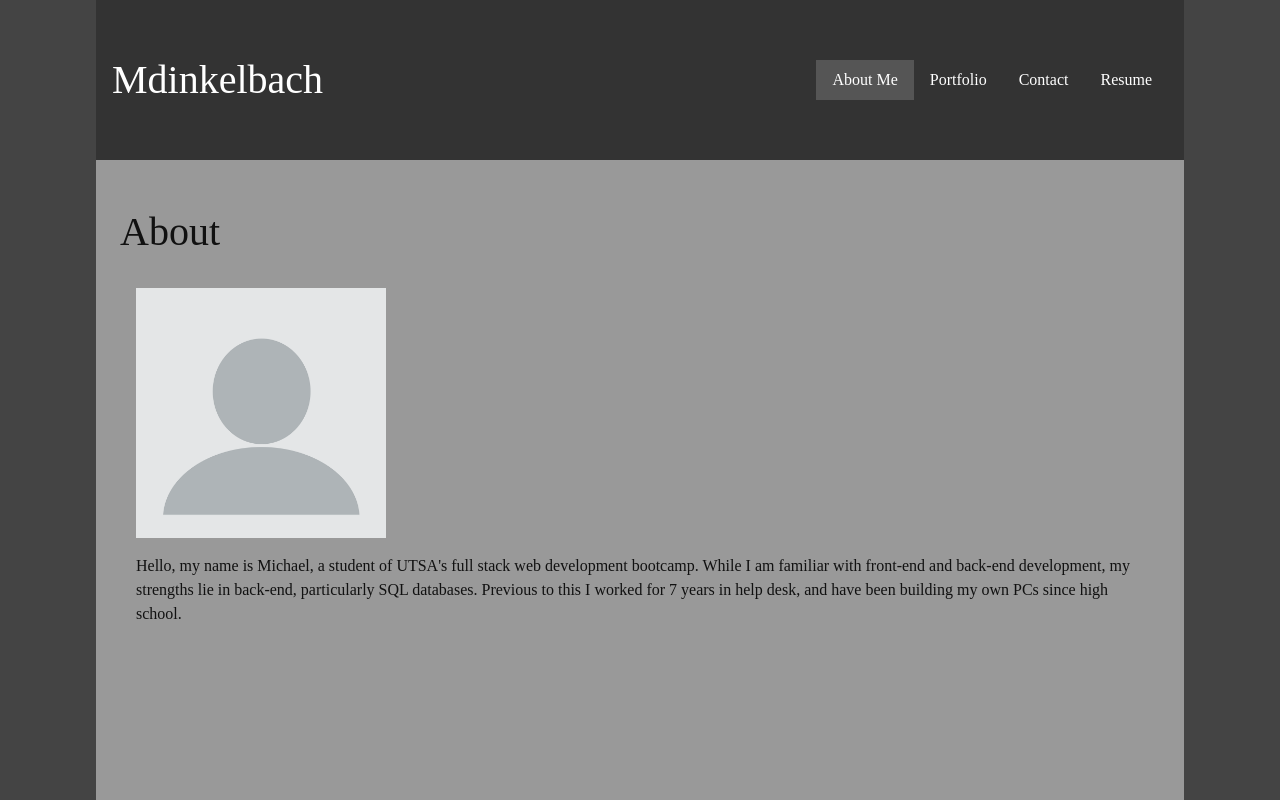
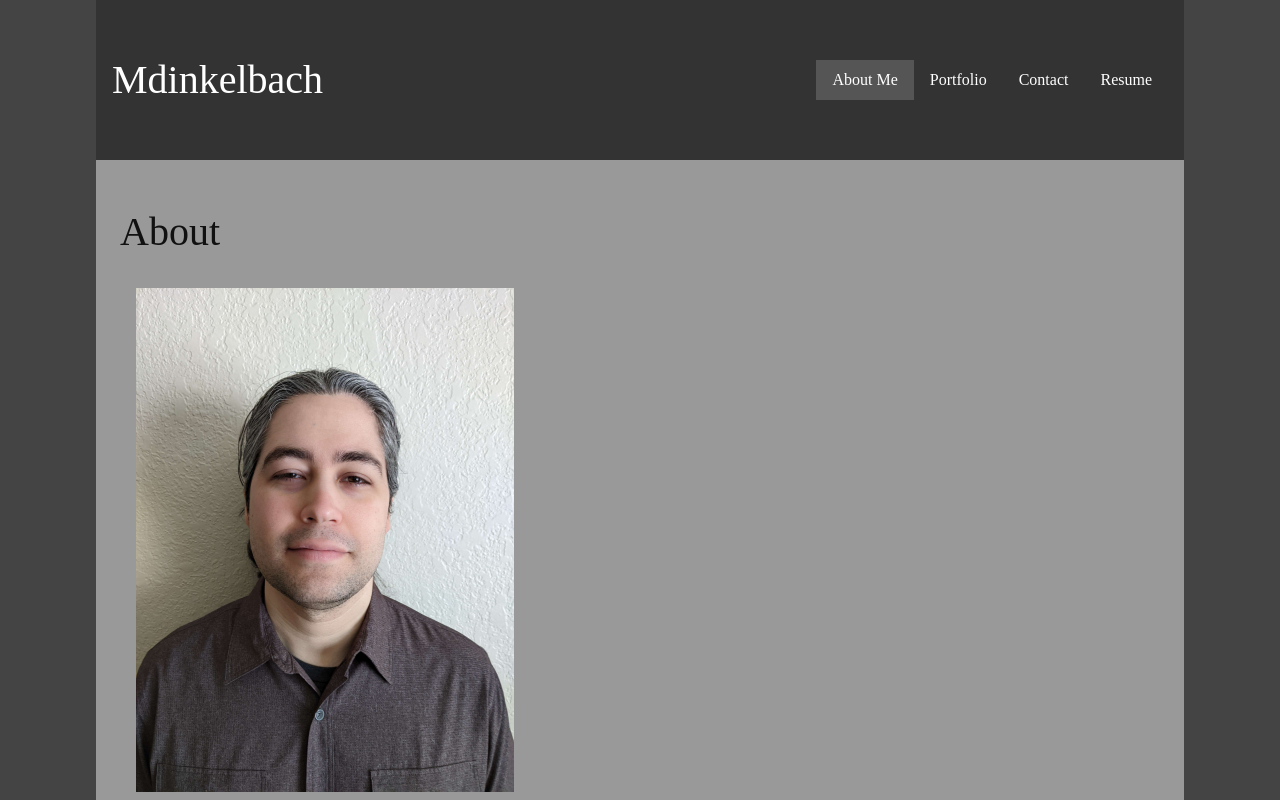
Before and after one commit to mdinkelbach/portfolio-resume, a React (Create React App) app: page / in a window 1280 px wide. Shown: the top 800 px of the page. Built offline with nearby package versions, Linux system fonts and the light colour scheme.

Commit message:
profile-pic

```diff
--- a/src/assets/style/App.css
+++ b/src/assets/style/App.css
@@ -76,8 +76,8 @@
 }
 
 .profile-pic {
-    height: 250px;
-    width: 250px;
+    height: 504px;
+    width: 378px;
 }
 
 .portfolio-list {
--- a/src/components/pages/About.js
+++ b/src/components/pages/About.js
@@ -1,4 +1,4 @@
-import profile from '../../assets/images/profile-pic.png'
+import profile from '../../assets/images/profile-pic.jpg'
 
 function About() {
   return (
@@ -6,7 +6,7 @@ function About() {
         <h1>About</h1>
         <div className='profile'>
           <img className="profile-pic" src={profile} />
-          <p className="profile-text">Hello, my name is Michael, a student of UTSA's full stack web development bootcamp. While I am familiar with front-end and back-end development, my strengths lie in back-end, particularly SQL databases. Previous to this I worked for 7 years in help desk, and have been building my own PCs since high school.</p>
+          <p className="profile-text">Hello, my name is Michael, a student of UTSA's full stack web development bootcamp. Throughout the course I have become familiar with a multitude of front-end and back-end development aspects, my strengths lie in back-end. In the process, I have found that my best strengths lie in back-end, particularly SQL databases. Previous to this, I worked for 7 years in help desk, and have been building my own PCs since high school.</p>
         </div>
     </div>
   );
```
Also changed, not shown: src/assets/images/profile-pic.jpg (added), src/assets/images/profile-pic.png (deleted).
